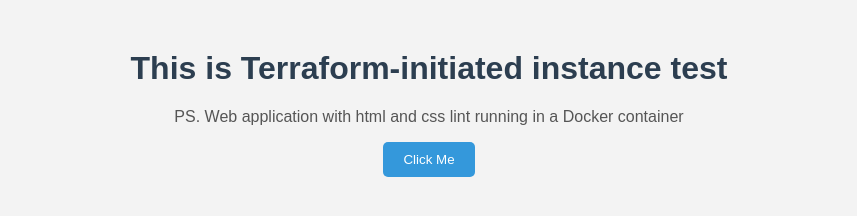
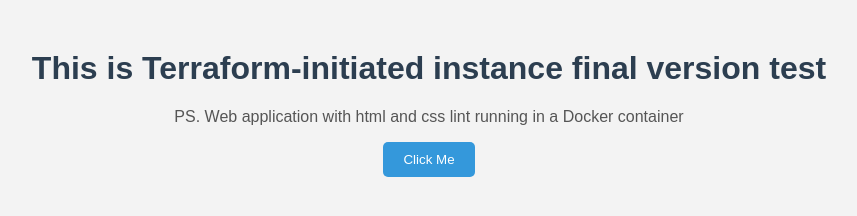
Before and after one commit to Su1et/AWS_TEST_lab4-5, a website: page html_css/index.html in a window 1280 px wide. Shown: the whole page, without its empty margins (211-1068 px from the left). Drawn offline with Linux system fonts and the light colour scheme.

Commit message:
terraform final version test

```diff
--- a/html_css/index.html
+++ b/html_css/index.html
@@ -2,11 +2,11 @@
 <html lang="en">
 <head>
     <meta charset="UTF-8">
-    <title>IIT LAB6 TERRAFORM TEST1</title>
+    <title>IIT LAB6 TERRAFORM</title>
     <link rel="stylesheet" href="style.css">
 </head>
 <body>
-    <h1>This is Terraform-initiated instance test</h1>
+    <h1>This is Terraform-initiated instance final version test</h1>
     <p>PS. Web application with html and css lint running in a Docker container</p>
     <button>Click Me</button>
 </body>
```
